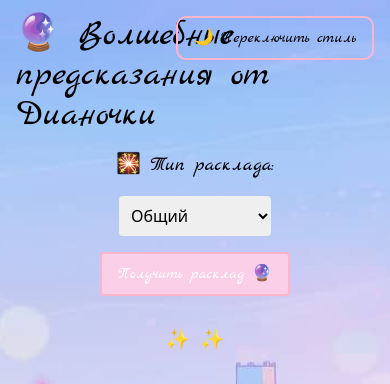
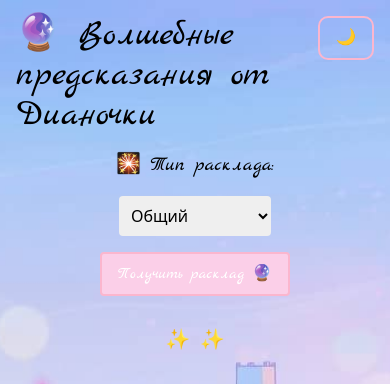
Before and after one commit to Xage-masa/tarot, a Flask app: template templates/index.html in a window 390 px wide. Shown: the top 384 px of the page. Run offline with Flask 3, Linux system fonts and the light colour scheme; the template is opened without the code that fills it, so the values that code supplies are empty; some libraries are stand-ins or nearby versions.

Commit message:
Кнопка стиля: текст скрыт на мобилках

```diff
--- a/templates/index.html
+++ b/templates/index.html
@@ -144,7 +144,8 @@
 <body class="light min-h-screen flex flex-col items-center justify-start p-4 bg-cover bg-center">
 
   <button onclick="toggleTheme()" class="toggle-button font-script text-black bg-transparent">
-    🌙 Переключить стиль
+    <span class="hidden sm:inline">🌙 Переключить стиль</span>
+    <span class="inline sm:hidden">🌙</span>
   </button>
 
   <h1 class="text-4xl mb-4 font-script">🔮 Волшебные предсказания от Дианочки</h1>
```
